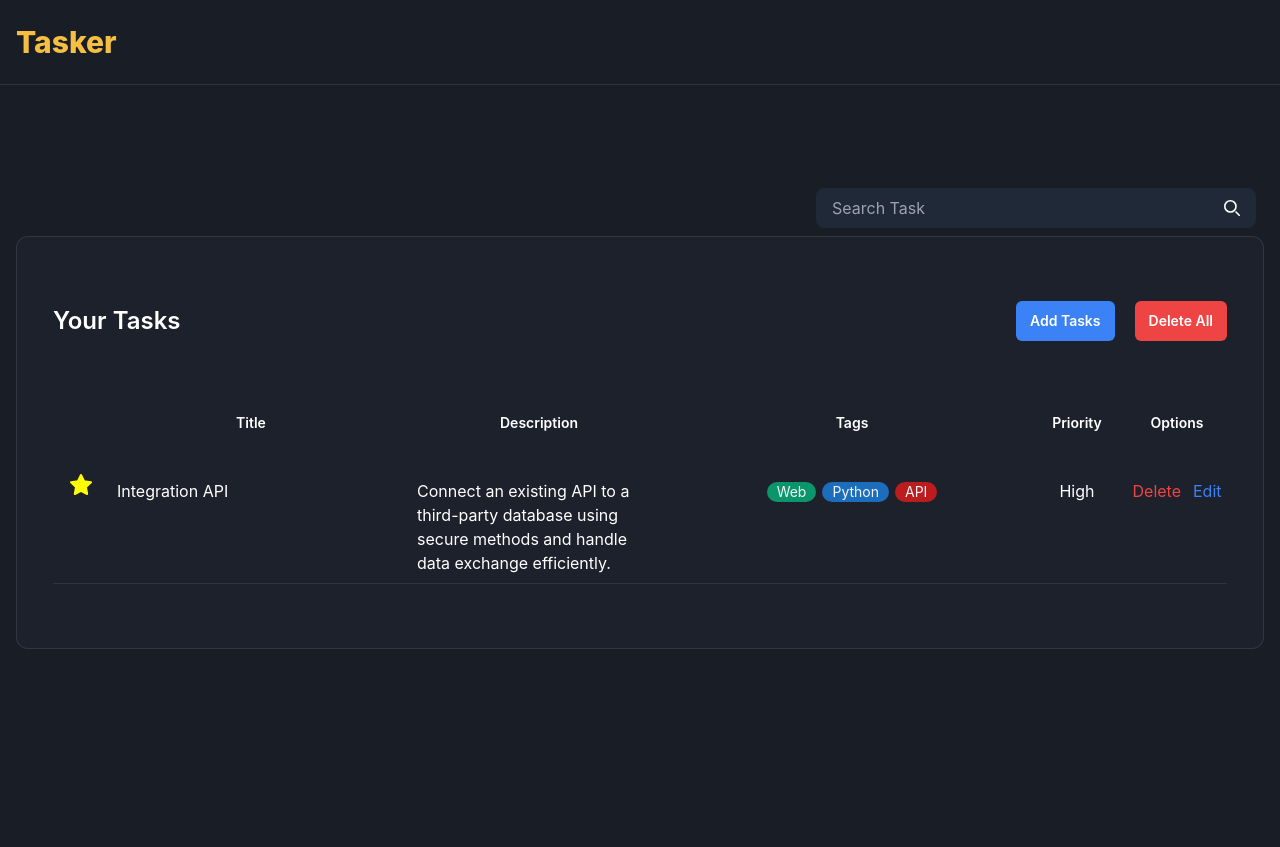
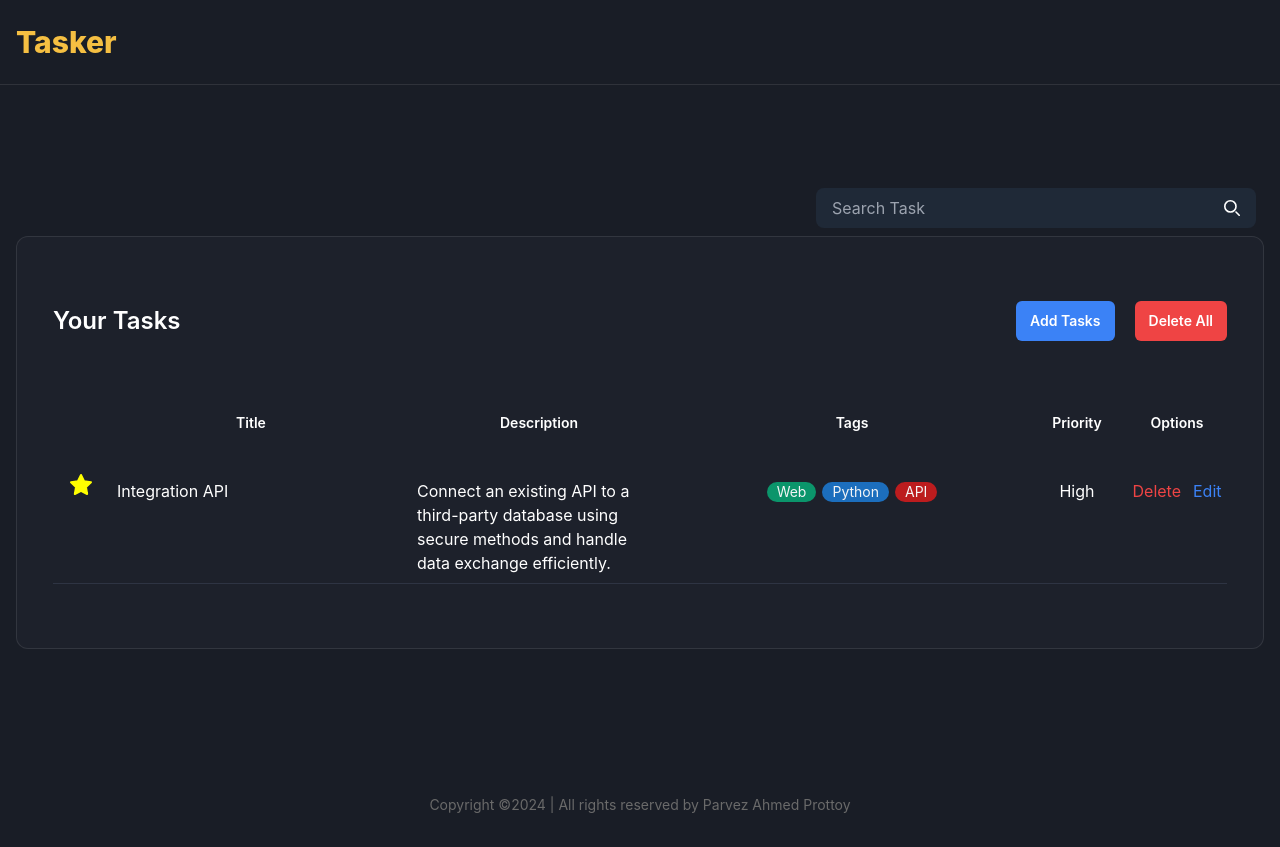
Before and after one commit to parvez-prottoy/React-Tasker, a React (Vite) app: page / in a window 1280 px wide. Before the commit the page ends 800 px from the top, so only its background shows below. Built offline with nearby package versions, Linux system fonts and the light colour scheme.

Commit message:
added footer components design

```diff
--- /dev/null
+++ b/src/components/Footer.jsx
@@ -0,0 +1,14 @@
+const Footer = () => {
+  const date = new Date().getFullYear();
+  return (
+    <footer class="py-6 md:py-8">
+      <div class="container mx-auto">
+        <p class="text-center text-xs text-[#6A6A6A] lg:text-sm">
+          Copyright ©{date} | All rights reserved by Parvez Ahmed Prottoy
+        </p>
+      </div>
+    </footer>
+  );
+};
+
+export default Footer;
--- a/src/pages/Home.jsx
+++ b/src/pages/Home.jsx
@@ -1,3 +1,4 @@
+import Footer from "../components/Footer";
 import Header from "../components/Header";
 import TaskBoard from "../components/TaskBoard";
 
@@ -6,6 +7,7 @@ const Home = () => {
     <>
       <Header />
       <TaskBoard />
+      <Footer />
     </>
   );
 };
```
